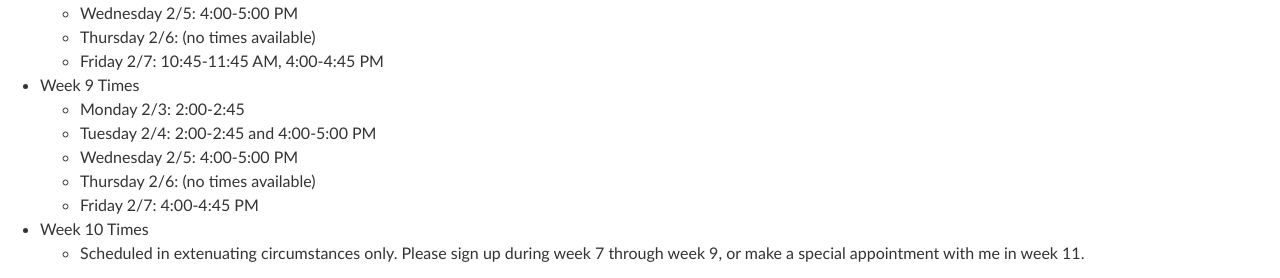
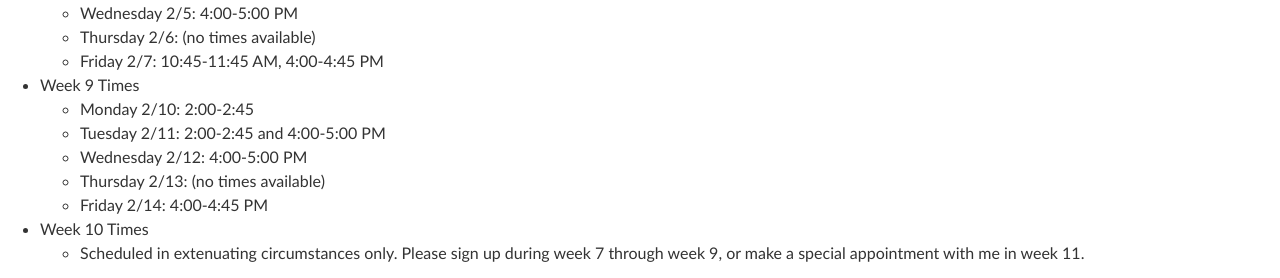
Before and after one commit to edurant/edurant.github.io, a Jekyll site: the page built from advising/durant.md, in a window 1280 px wide. Shown: the part 866-1144 px from the top of the page. Built offline with Jekyll 4.4.1, drawn with Linux system fonts in a browser that asks for light colours.

Commit message:
Fix week 9 advising dates

```diff
--- a/advising/durant.md
+++ b/advising/durant.md
@@ -39,11 +39,11 @@ General CE advising information, including what you need to bring to your advisi
   * Friday 2/7: 10:45-11:45 AM, 4:00-4:45 PM
 
 * Week 9 Times
-  * Monday 2/3: 2:00-2:45
-  * Tuesday 2/4: 2:00-2:45 and 4:00-5:00 PM
-  * Wednesday 2/5: 4:00-5:00 PM
-  * Thursday 2/6: (no times available)
-  * Friday 2/7: 4:00-4:45 PM
+  * Monday 2/10: 2:00-2:45
+  * Tuesday 2/11: 2:00-2:45 and 4:00-5:00 PM
+  * Wednesday 2/12: 4:00-5:00 PM
+  * Thursday 2/13: (no times available)
+  * Friday 2/14: 4:00-4:45 PM
 
 * Week 10 Times
   * Scheduled in extenuating circumstances only. Please sign up during week 7 through week 9, or make a special appointment with me in week 11.
```
